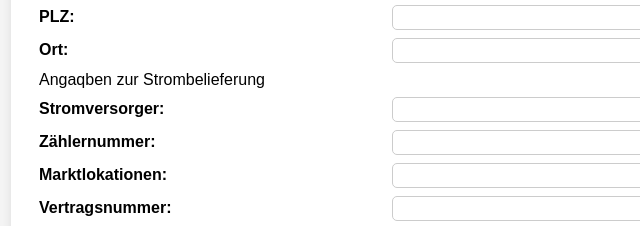
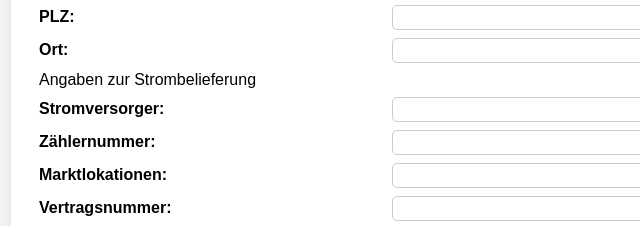
Before and after one commit to thebomuc/Lvbstrom, a website: page public/index.html in a window 1280 px wide. Shown: the part 473-699 px from the top of the page, 17-657 px from the left. Drawn offline with Linux system fonts and the light colour scheme.

Commit message:
Update index.html

```diff
--- a/public/index.html
+++ b/public/index.html
@@ -96,7 +96,7 @@
 				<tr><td><label for="lstr">Straße u. Hausnummer:</label></td><td><input type="text" id="lstr" name="lstr" required></td></tr>
                 <tr><td><label for="lplz">PLZ:</label></td><td><input type="text" id="lplz" name="lplz" required></td></tr>
                 <tr><td><label for="lort">Ort:</label></td><td><input type="text" id="lort" name="lort" required></td></tr>
-                <tr><td>Angaqben zur Strombelieferung</td></tr>
+                <tr><td>Angaben zur Strombelieferung</td></tr>
 				<tr><td><label for="stromversorger">Stromversorger:</label></td><td><input type="text" id="stromversorger" name="stromversorger"></td></tr>
                 <tr><td><label for="zaehlernummer">Zählernummer:</label></td><td><input type="text" id="zaehlernummer" name="zaehlernummer" required></td></tr>
 				<tr><td><label for="marktl">Marktlokationen:</label></td><td><input type="text" id="marktl" name="marktl" required></td></tr>
```
